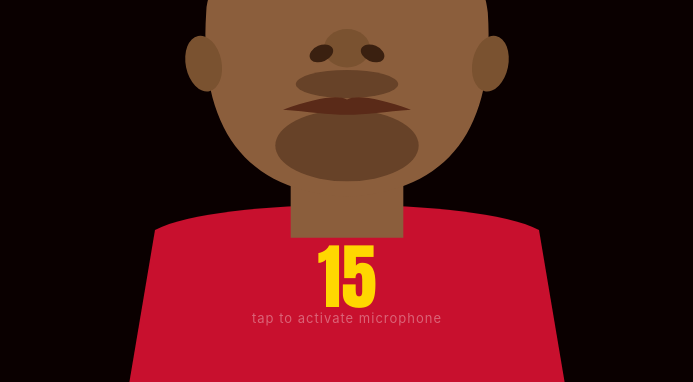
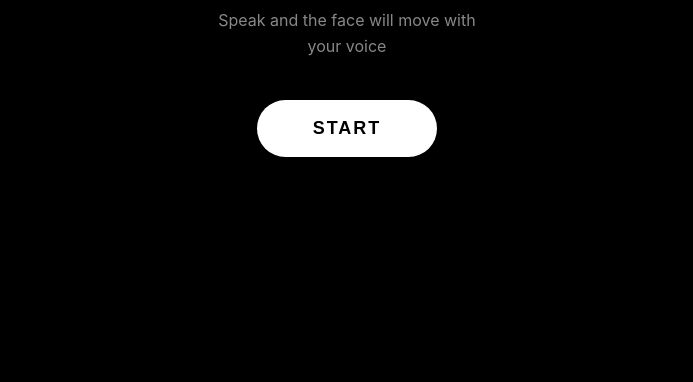
Before and after one commit to gmckeever/bla-bla-bla, a plain HTML site: page index.html in a window 1280 px wide. Shown: the part 418-800 px from the top of the page, without its empty margins (293-986 px from the left). Drawn offline with Linux system fonts and the light colour scheme.

Commit message:
feat: restore start screen with Start button
Tapping anywhere worked but the button makes the intent clear and the
mic permission flow more discoverable, especially on iOS.

Co-Authored-By: Claude Sonnet 4.6 <noreply@anthropic.com>

```diff
--- a/index.html
+++ b/index.html
@@ -22,20 +22,53 @@
     top: 0; left: 0;
     width: 100%; height: 100%;
   }
-  #mic-hint {
+  #start-screen {
     position: fixed;
-    bottom: max(56px, calc(env(safe-area-inset-bottom, 24px) + 32px));
-    left: 50%;
-    transform: translateX(-50%);
-    color: rgba(255,255,255,0.35);
-    font-size: 13px;
-    letter-spacing: 1px;
-    pointer-events: none;
-    z-index: 20;
-    transition: opacity 0.6s;
-    white-space: nowrap;
+    inset: 0;
+    display: flex;
+    flex-direction: column;
+    align-items: center;
+    justify-content: center;
+    background: #000;
+    color: #fff;
+    z-index: 100;
+    gap: 24px;
+    padding: 40px;
+    text-align: center;
   }
-  #mic-hint.hidden { opacity: 0; }
+  #start-screen h1 {
+    font-size: 48px;
+    font-weight: 700;
+    letter-spacing: 4px;
+    text-transform: uppercase;
+  }
+  #start-screen p {
+    font-size: 16px;
+    color: #888;
+    max-width: 280px;
+    line-height: 1.6;
+  }
+  #start-btn, #retry-btn {
+    margin-top: 16px;
+    padding: 18px 56px;
+    font-size: 18px;
+    font-weight: 600;
+    letter-spacing: 2px;
+    text-transform: uppercase;
+    background: #fff;
+    color: #000;
+    border: none;
+    border-radius: 50px;
+    cursor: pointer;
+    -webkit-tap-highlight-color: transparent;
+  }
+  #error-msg {
+    display: none;
+    color: #ff4444;
+    font-size: 14px;
+    max-width: 280px;
+    line-height: 1.5;
+  }
   #dots {
     position: fixed;
     bottom: max(24px, env(safe-area-inset-bottom, 24px));
@@ -91,7 +124,14 @@
 
 <canvas id="canvas"></canvas>
 
-<div id="mic-hint">tap to activate microphone</div>
+<div id="start-screen">
+  <h1>Bla<br>Bla<br>Bla</h1>
+  <p>Speak and the face will move with your voice</p>
+  <div id="error-msg">Please allow microphone access in Settings to use this app.</div>
+  <button id="start-btn">Start</button>
+  <button id="retry-btn" style="display:none">Try Again</button>
+</div>
+
 <div id="dots"></div>
 <div id="nav-arrows">
   <button class="nav-btn" id="prev-btn">&#8249;</button>
@@ -1257,26 +1297,37 @@ function drawLoop() {
   requestAnimationFrame(drawLoop);
 }
 
-// ─── Start: run faces immediately, activate mic on first tap ─────────────────
-const micHint = document.getElementById('mic-hint');
-let audioStarted = false;
+// ─── Start flow ───────────────────────────────────────────────────────────────
+const startScreen = document.getElementById('start-screen');
+const startBtn    = document.getElementById('start-btn');
+const retryBtn    = document.getElementById('retry-btn');
+const errorMsg    = document.getElementById('error-msg');
 
-running = true;
-requestAnimationFrame(drawLoop);
-
-async function activateMic() {
-  if (audioStarted) return;
-  audioStarted = true;
-  micHint.classList.add('hidden');
+async function start() {
+  startBtn.textContent = '...';
+  startBtn.disabled = true;
   const ok = await startAudio();
-  if (!ok) {
-    micHint.textContent = 'microphone access denied';
-    micHint.classList.remove('hidden');
+  if (ok) {
+    startScreen.style.display = 'none';
+    running = true;
+    showUI();
+    requestAnimationFrame(drawLoop);
+  } else {
+    startBtn.style.display = 'none';
+    retryBtn.style.display = 'block';
+    errorMsg.style.display = 'block';
+    startBtn.textContent = 'Start';
+    startBtn.disabled = false;
   }
 }
 
-canvas.addEventListener('touchstart', activateMic, { once: true, passive: true });
-canvas.addEventListener('click', activateMic, { once: true });
+startBtn.addEventListener('click', start);
+retryBtn.addEventListener('click', () => {
+  retryBtn.style.display = 'none';
+  errorMsg.style.display = 'none';
+  startBtn.style.display = 'block';
+  start();
+});
 </script>
 </body>
 </html>
```
